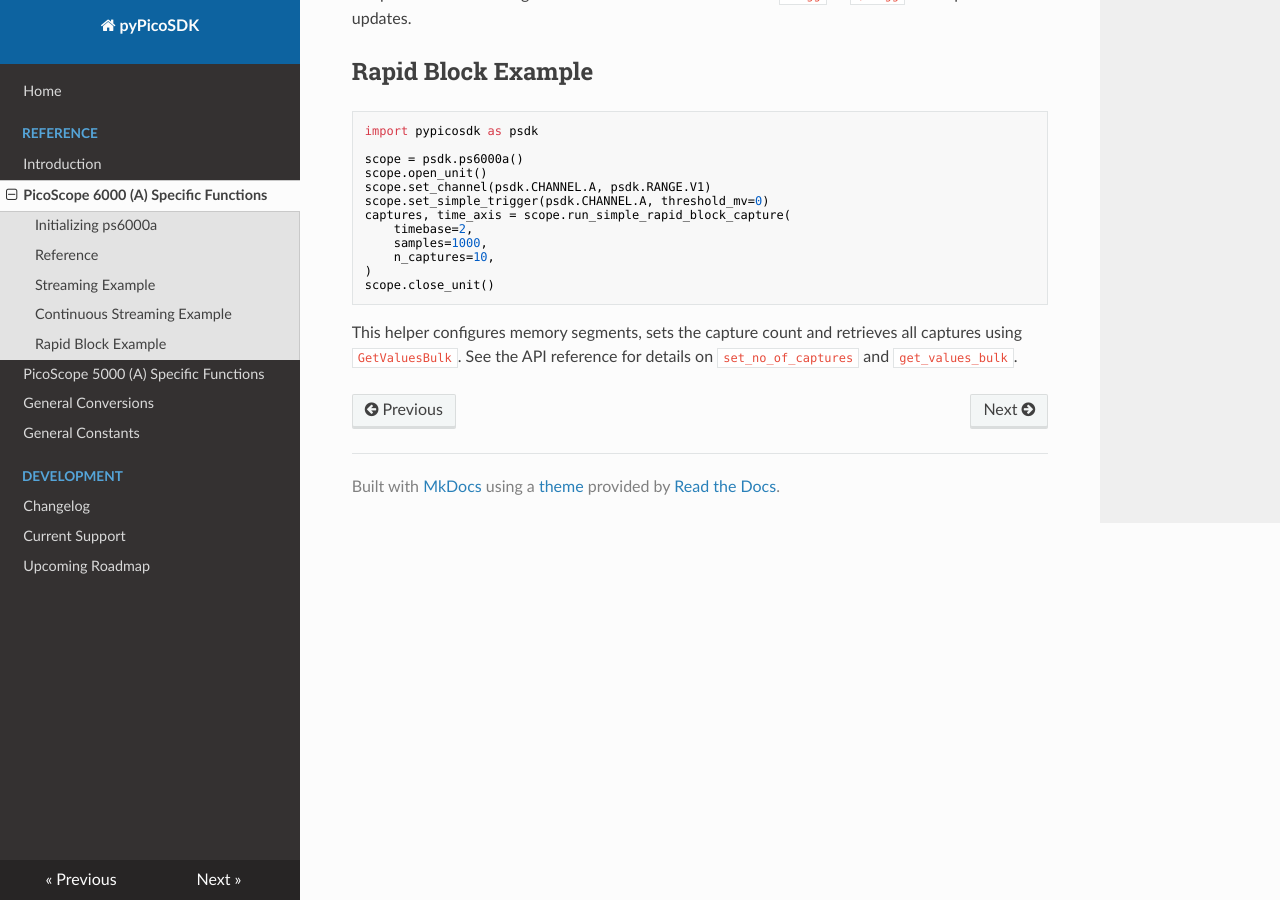
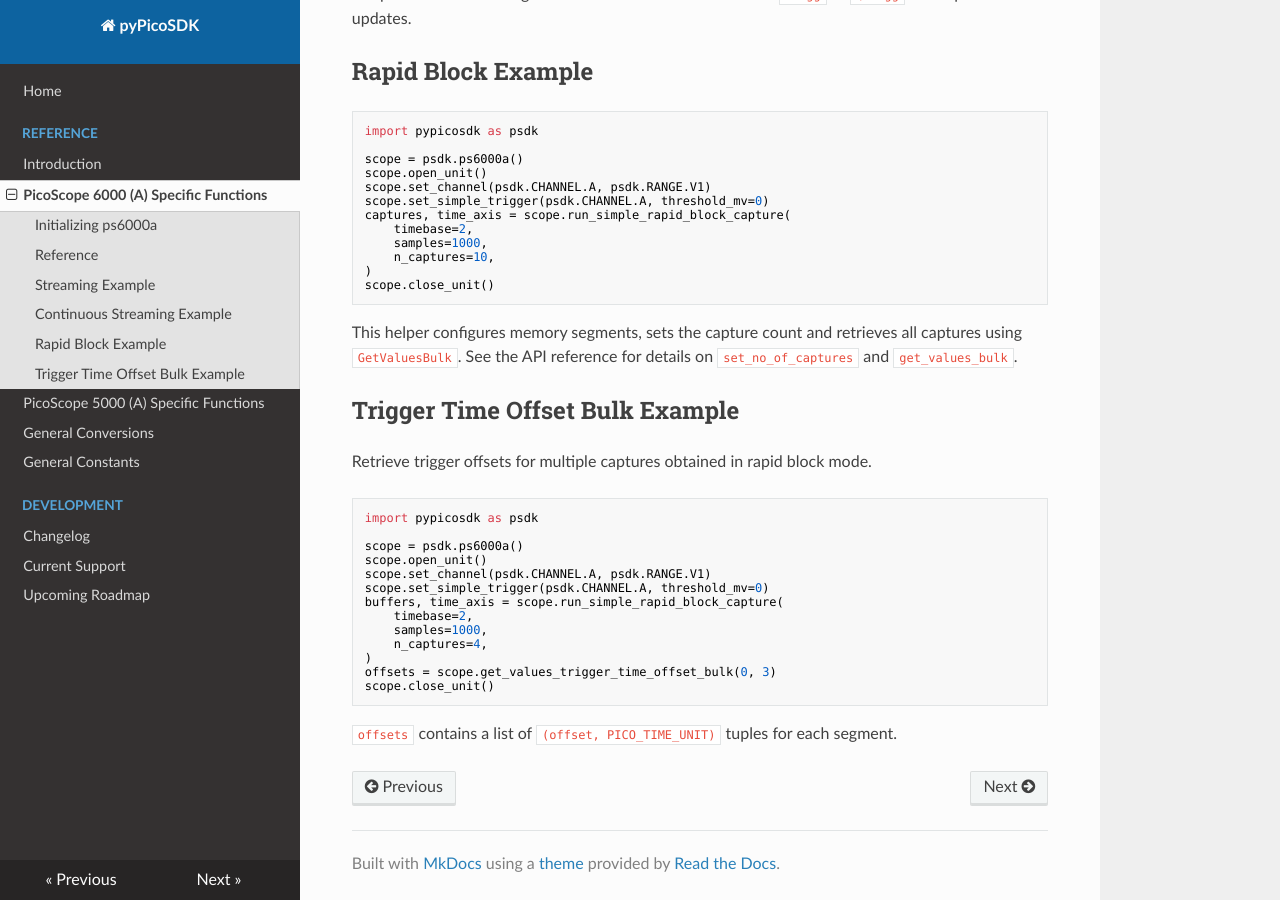
Before and after one commit to picotech/pyPicoSDK, an MkDocs documentation site: the page built from docs/docs/ref/ps6000a.md, in a window 1280 px wide and 900 px high, scrolled down 992 px. Built offline with MkDocs 1.6.1, drawn with Linux system fonts in a browser that asks for light colours; nearby versions of some CDN libraries.

Commit message:
Add trigger time offset bulk example

````diff
--- a/docs/docs/ref/ps6000a.md
+++ b/docs/docs/ref/ps6000a.md
@@ -63,3 +63,24 @@ scope.close_unit()
 This helper configures memory segments, sets the capture count and retrieves
 all captures using ``GetValuesBulk``. See the API reference for details on
 ``set_no_of_captures`` and ``get_values_bulk``.
+
+## Trigger Time Offset Bulk Example
+Retrieve trigger offsets for multiple captures obtained in rapid block mode.
+
+```python
+import pypicosdk as psdk
+
+scope = psdk.ps6000a()
+scope.open_unit()
+scope.set_channel(psdk.CHANNEL.A, psdk.RANGE.V1)
+scope.set_simple_trigger(psdk.CHANNEL.A, threshold_mv=0)
+buffers, time_axis = scope.run_simple_rapid_block_capture(
+    timebase=2,
+    samples=1000,
+    n_captures=4,
+)
+offsets = scope.get_values_trigger_time_offset_bulk(0, 3)
+scope.close_unit()
+```
+``offsets`` contains a list of ``(offset, PICO_TIME_UNIT)`` tuples for each
+segment.
````
Also changed, not shown: 1 other file.
